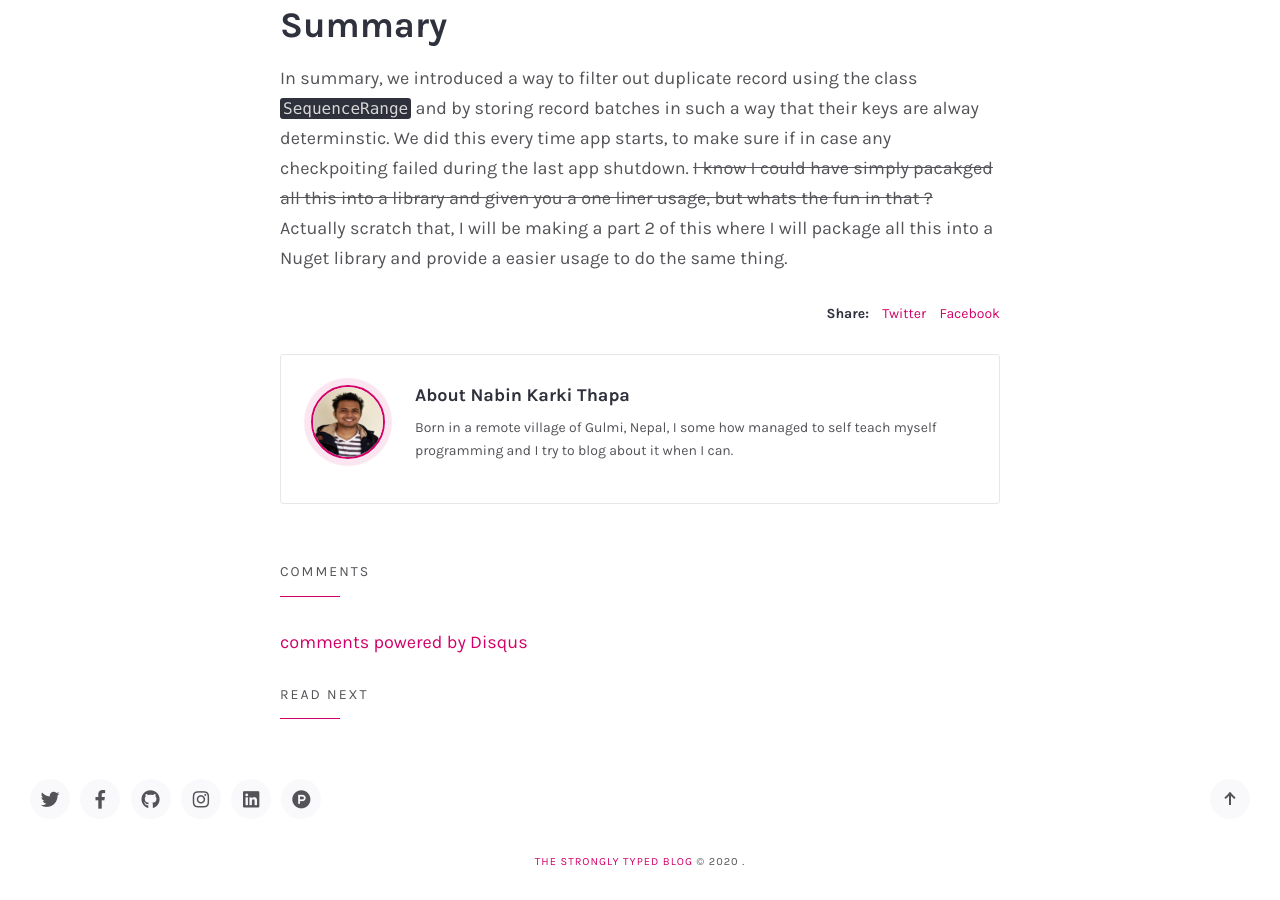
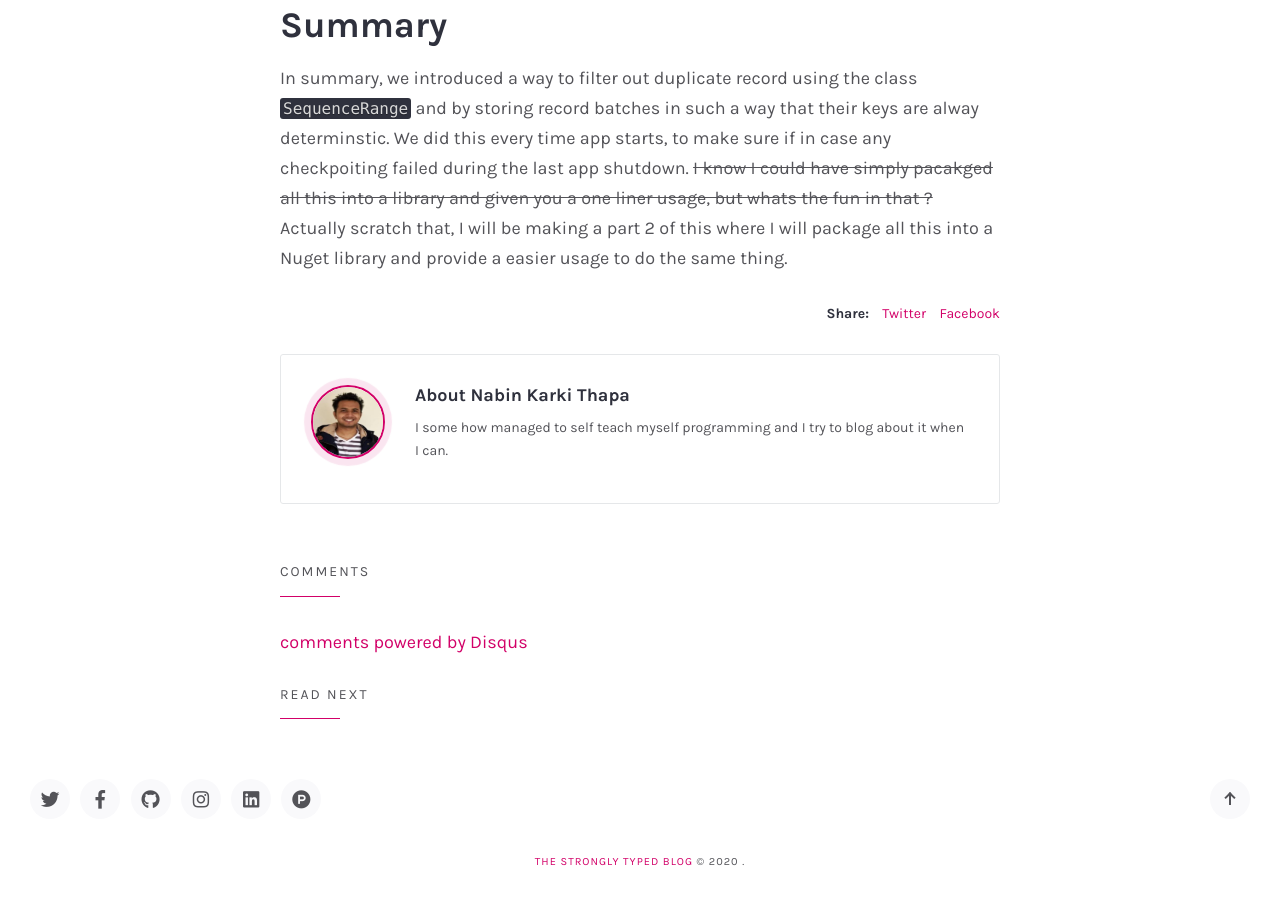
Before and after one commit to nabinked/nabinked.github.io, a Jekyll site: the page built from _posts/2020-01-29-avoiding-duplicate-records-with-aws-kcl-and-s3.md, in a window 1280 px wide and 900 px high, scrolled down 14868 px. Built offline with Jekyll 4.4.1, drawn with Linux system fonts in a browser that asks for light colours; some web fonts are replaced; comment, search, counter and statistics services are not loaded.

Commit message:
change bio

```diff
--- a/_config.yml
+++ b/_config.yml
@@ -18,7 +18,7 @@ author:
   image: "nabinkarkithapa.PNG"
   greetings: "Hello world!"
   description: "Software developer from Nepal, currently making his living in Sydney."
-  bio: "Born in a remote village of Gulmi, Nepal, I some how managed to self teach myself programming and I try to blog about it when I can."
+  bio: "I some how managed to self teach myself programming and I try to blog about it when I can."
 
 # Contact form setings
 email: nabin@outlook.com
```
